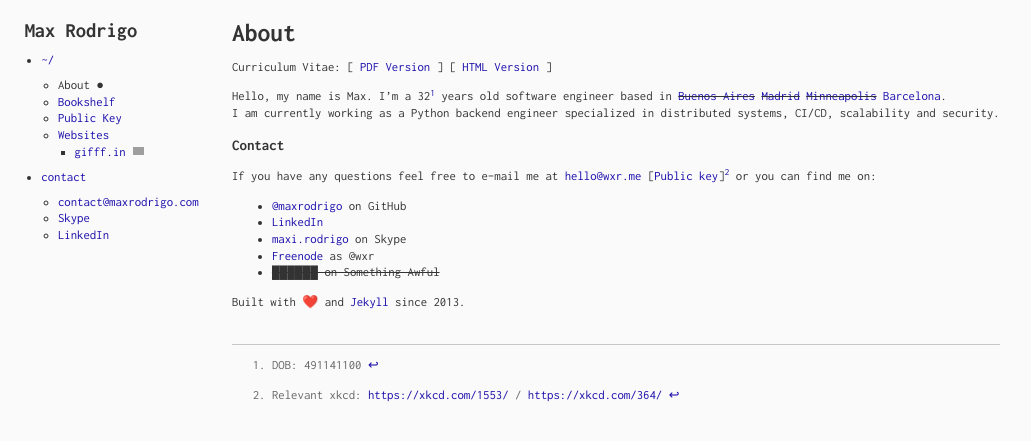
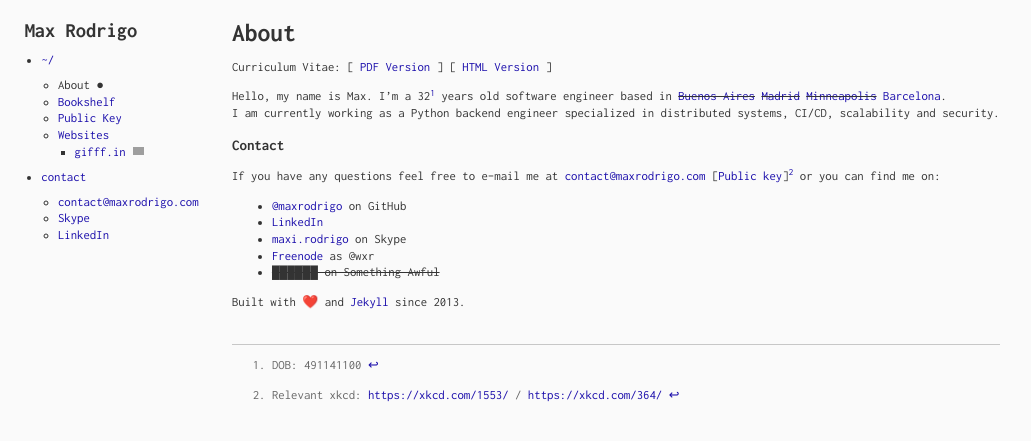
Before and after one commit to maxrodrigo/maxrodrigo.github.io, a Jekyll site: the page built from about.md, in a window 1280 px wide. Shown: the top 441 px of the page, without its empty margins (0-1031 px from the left). Built offline with Jekyll 4.4.1, drawn with Linux system fonts in a browser that asks for light colours; emoji names are drawn with the system emoji font; grey boxes are pictures that could not be loaded.

Commit message:
Update email in about page

```diff
--- a/about.md
+++ b/about.md
@@ -10,7 +10,7 @@ I am currently working as a Python backend engineer specialized in distributed s
 
 ### Contact {#contact}
 
-If you have any questions feel free to e-mail me at [hello@wxr.me]( mailto:hello@wxr.me ) [[Public key]( gpg.html )][^xkcd] or you can find me on:
+If you have any questions feel free to e-mail me at [{{ site.email }}]( mailto:{{ site.email }} ) [[Public key]( gpg.html )][^xkcd] or you can find me on:
 - [@maxrodrigo]( https://github.com/maxrodrigo/ ) on GitHub
 - [LinkedIn]( https://www.linkedin.com/in/maxrodrigo/ )
 - [maxi.rodrigo]( skype:maxi.rodrigo?call ) on Skype
```
